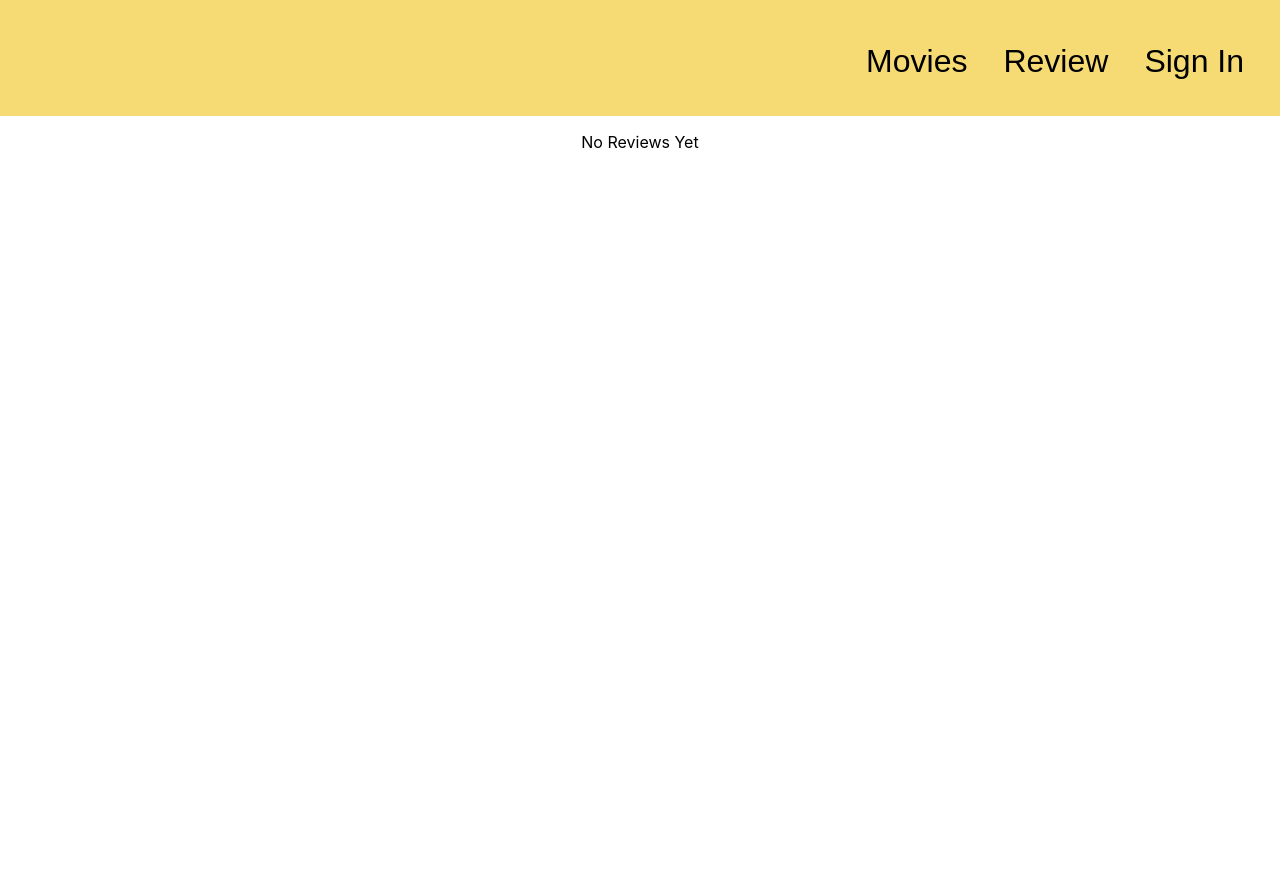
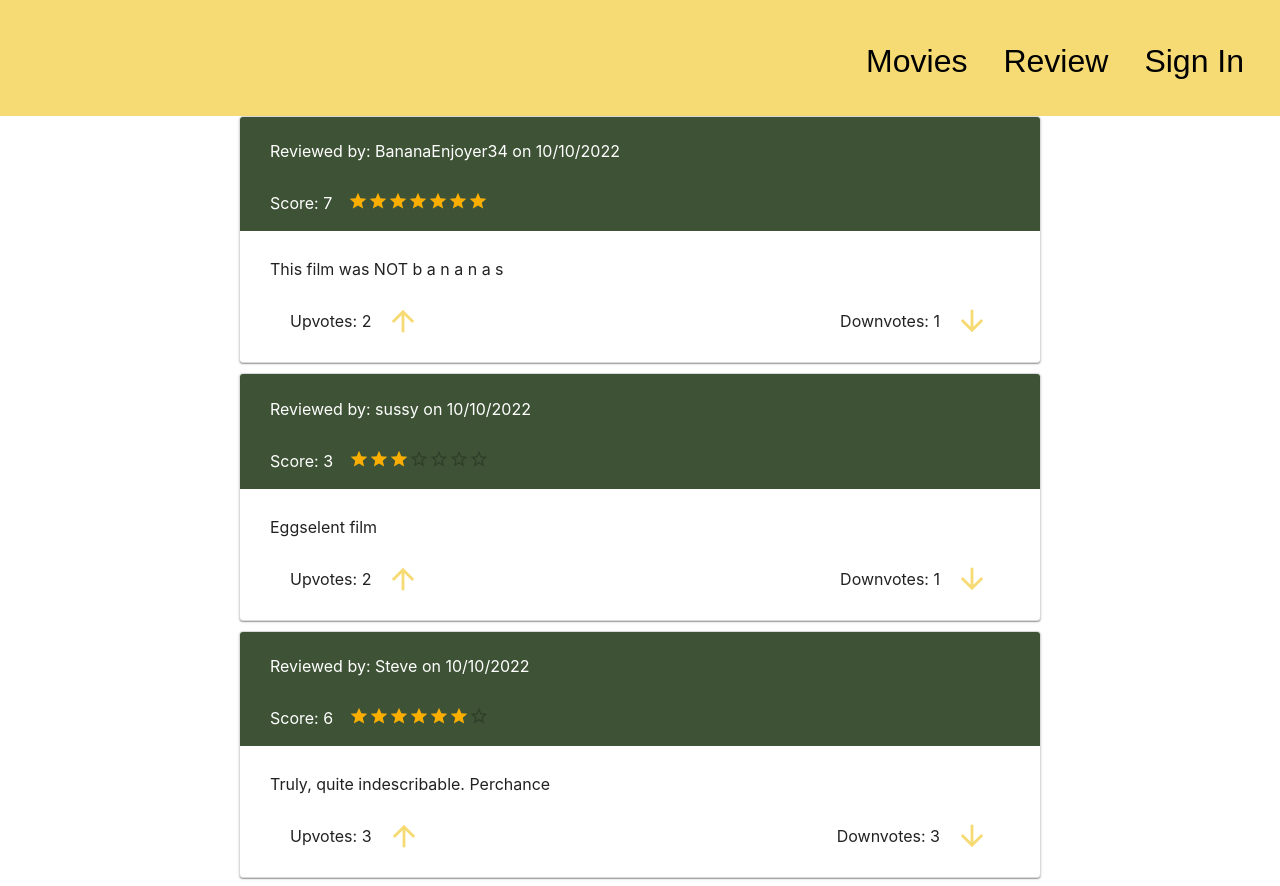
Before and after one commit to bbmcmann/307MovieProject, a React (Create React App) app in the folder frontend/: page /review in a window 1280 px wide. Shown: the part 180-1066 px from the top of the page. Before the commit the page ends 800 px from the top, so only its background shows below. Built offline with nearby package versions, Linux system fonts and the light colour scheme.

Commit message:
frontend setup for voting

```diff
--- a/frontend/src/components/Review.jsx
+++ b/frontend/src/components/Review.jsx
@@ -67,14 +67,45 @@ const RevWrap = styled.div`
 `;
 
 function Review({
+  user_id,
   userName,
   review_txt,
   review_title,
-  upvotes,
-  downvotes,
+  upvote_list,
+  downvote_list,
   date_posted,
   score,
 }) {
+  const check_voted = () => {
+    const up_index = upvote_list.indexOf(user_id);
+    const down_index = downvote_list.indexOf(user_id);
+    if (up_index > -1) {
+      setVote("up");
+      return true;
+    }
+    if (down_index > -1) {
+      setVote("down");
+      return true;
+    }
+    return false;
+  };
+
+  const updateVoteLists = (isUpVote) => {
+    let new_downvotes;
+    let new_upvotes;
+    if (isUpVote) {
+      new_downvotes = downvote_list.filter((id) => id !== user_id);
+      new_upvotes = upvote_list.push(user_id);
+    } else {
+      new_upvotes = upvote_list.filter((id) => id !== user_id);
+      new_downvotes = downvote_list.push(user_id);
+    }
+    console.log(user_id);
+    console.log(new_downvotes);
+    console.log(new_upvotes);
+    //patch request with new lists
+  };
+
   const handleVote = (thisVote) => {
     if (!voted) {
       setVoted(true);
@@ -94,12 +125,17 @@ function Review({
         setCurUpVote(curUpVote - 1);
       }
     }
+    if (thisVote === "up") {
+      updateVoteLists(true);
+    } else {
+      updateVoteLists(false);
+    }
   };
 
-  const [curUpVote, setCurUpVote] = useState(upvotes);
-  const [curDownVote, setCurDownVote] = useState(downvotes);
-  const [voted, setVoted] = useState(false); // might have to save this in db actually to log if they have voted on a review before
+  const [curUpVote, setCurUpVote] = useState(upvote_list.length);
+  const [curDownVote, setCurDownVote] = useState(downvote_list.length);
   const [vote, setVote] = useState("");
+  const [voted, setVoted] = useState(() => check_voted()); // might have to save this in db actually to log if they have voted on a review before
 
   return (
     <StyledCard sx={{ minWidth: 50 }}>
--- a/frontend/src/components/ReviewList.jsx
+++ b/frontend/src/components/ReviewList.jsx
@@ -9,62 +9,77 @@ const StyledCon = styled(Container)`
 `;
 
 function ReviewList({ reviews }) {
-  // const testData = [
-  //   {
-  //     userName: "BananaEnjoyer34",
-  //     review_txt: "This film was NOT b a n a n a s",
-  //     review_header: "Quit disappointed",
-  //     upvotes: 100,
-  //     downvotes: 10,
-  //     date_posted: "10/10/2022",
-  //     score: 7,
-  //   },
+  const testData = [
+    {
+      userName: "BananaEnjoyer34",
+      review_txt: "This film was NOT b a n a n a s",
+      review_header: "Quit disappointed",
+      // upvotes: 100,
+      // downvotes: 10,
+      date_posted: "10/10/2022",
+      score: 7,
+      upvote_list: ["2131313", "12123123"],
+      downvote_list: ["21123das"],
+    },
 
-  //   {
-  //     userName: "sussy",
-  //     review_txt: "Eggselent film",
-  //     review_header: "Bruh.",
-  //     upvotes: 1,
-  //     downvotes: 10,
-  //     date_posted: "10/10/2022",
-  //     score: 3,
-  //   },
+    {
+      userName: "sussy",
+      review_txt: "Eggselent film",
+      review_header: "Bruh.",
+      // upvotes: 1,
+      // downvotes: 10,
+      date_posted: "10/10/2022",
+      score: 3,
+      upvote_list: ["2131313", "12123123"],
+      downvote_list: ["32424"],
+    },
 
-  //   {
-  //     userName: "Steve",
-  //     review_txt: "Truly, quite indescribable. Perchance",
-  //     review_header: "I have a lot to say...",
-  //     upvotes: 9999,
-  //     downvotes: 2,
-  //     date_posted: "10/10/2022",
-  //     score: 6,
-  //   },
+    {
+      userName: "Steve",
+      review_txt: "Truly, quite indescribable. Perchance",
+      review_header: "I have a lot to say...",
+      // upvotes: 9999,
+      // downvotes: 2,
+      date_posted: "10/10/2022",
+      score: 6,
+      upvote_list: ["2131313", "12123123", "qweaqqeq"],
+      downvote_list: ["32424", "21123das", "wqrqwqr"],
+    },
 
-  //   {
-  //     userName: "TheBanalyst",
-  //     review_txt:
-  //       "Truly, quite indescribable. Perchance, perchance, if a chance was perchance given we could understand the chance of perchance. Truly, quite indescribable. Perchance, perchance, if a chance was perchance given we could understand the chance of perchance. Truly, quite indescribable. Perchance, perchance, if a chance was perchance given we could understand the chance of perchance. Truly, quite indescribable. Perchance, perchance, if a chance was perchance given we could understand the chance of perchance.",
-  //     review_header: "A quick analysis",
-  //     upvotes: 2,
-  //     downvotes: 2,
-  //     date_posted: "10/10/2022",
-  //     score: 6,
-  //   },
-  // ];
+    {
+      userName: "TheBanalyst",
+      review_txt:
+        "Truly, quite indescribable. Perchance, perchance, if a chance was perchance given we could understand the chance of perchance. Truly, quite indescribable. Perchance, perchance, if a chance was perchance given we could understand the chance of perchance. Truly, quite indescribable. Perchance, perchance, if a chance was perchance given we could understand the chance of perchance. Truly, quite indescribable. Perchance, perchance, if a chance was perchance given we could understand the chance of perchance.",
+      review_header: "A quick analysis",
+      // upvotes: 2,
+      // downvotes: 2,
+      date_posted: "10/10/2022",
+      score: 6,
+      upvote_list: ["2131313", "12123123"],
+      downvote_list: ["32424", "21123das"],
+    },
+  ];
 
   return (
     <StyledCon>
-      {reviews ? (
-        reviews.map((review) => {
+      {
+        reviews
+          ? reviews.map((review) => {
               return (
                 <div key={review.userName}>
                   <Review {...review} />
                 </div>
               );
             })
-      ) : (
-        <p>No Reviews Yet</p>
-      )}
+          : testData.map((review) => {
+              return (
+                <div key={review.userName}>
+                  <Review user_id={"TESTID"} {...review} />
+                </div>
+              );
+            })
+        //<p>No Reviews Yet</p>
+      }
     </StyledCon>
   );
 }
```
Also changed, not shown: 1 other file (tests, documents, lock files or other folders). Lines whose indentation alone changed are shown as unchanged.
